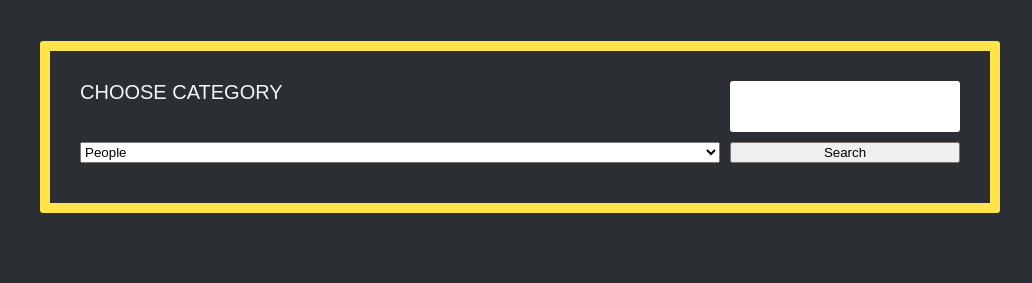
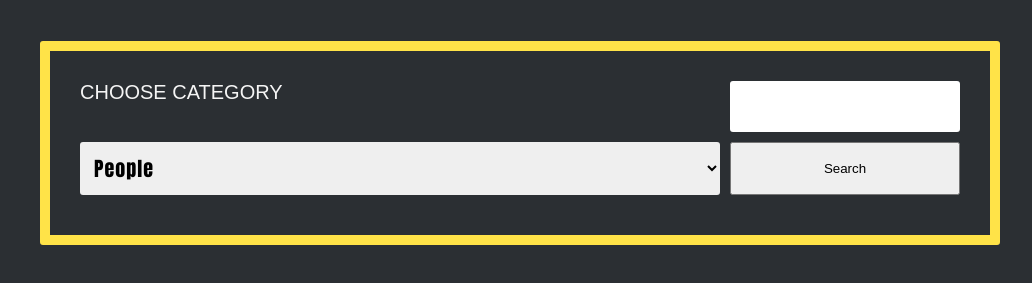
Before and after one commit to KP1976/Star-Wars-API, a website built with webpack: page index.html in a window 1280 px wide. Shown: the part 159-442 px from the top of the page, without its empty margins (120-1152 px from the left). Built offline with nearby package versions, Linux system fonts and the light colour scheme.

Commit message:
Style Form Select

```diff
--- a/src/scss/style.scss
+++ b/src/scss/style.scss
@@ -70,7 +70,8 @@ body {
 	grid-row: 1 / 2;
 }
 
-.form__input {
+.form__input,
+.form__select {
 	border: none;
 	border-radius: var(--radius);
 	font-family: var(--font-headers);
```
